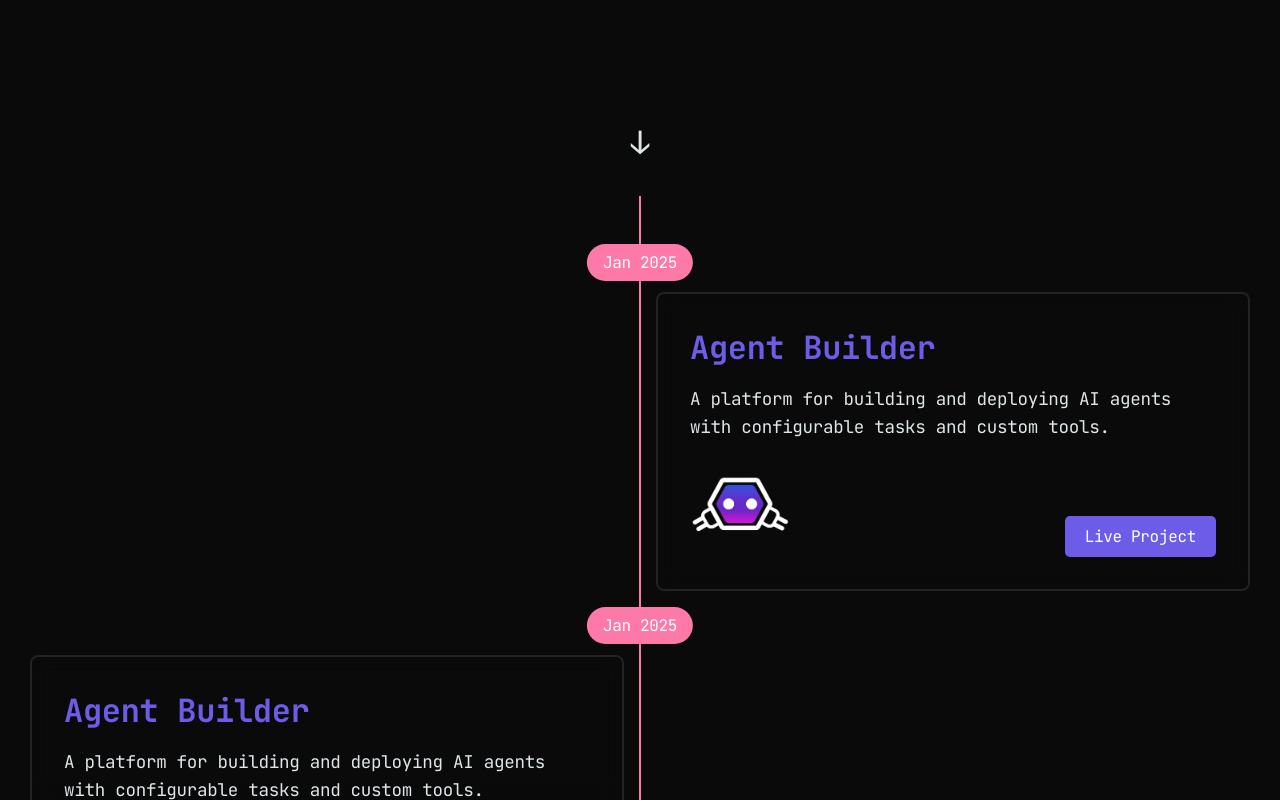
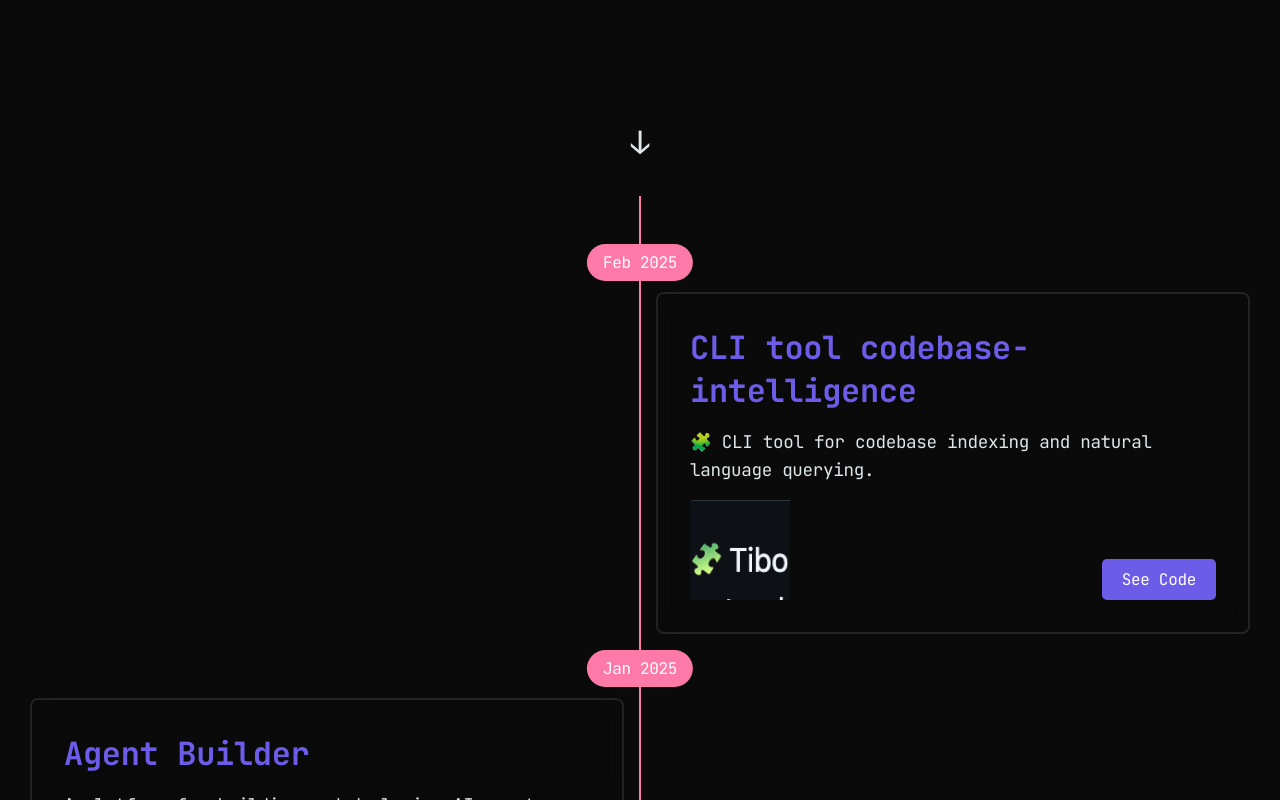
Before and after one commit to Thibault-Knobloch/Thibault-Knobloch.github.io, a plain HTML site: page index.html in a window 1280 px wide. Shown: the part 604-1404 px from the top of the page. Drawn offline with Linux system fonts and the light colour scheme.

Commit message:
add cli tool project project card

```diff
--- a/index.html
+++ b/index.html
@@ -26,13 +26,13 @@
             <div class="timeline-path"></div>
 
             <div class="project" data-project-id="1">
-                <div class="project-date">Jan 2025</div>
+                <div class="project-date">Feb 2025</div>
                 <div class="project-content">
-                    <h2>Agent Builder</h2>
-                    <p>A platform for building and deploying AI agents with configurable tasks and custom tools.</p>
+                    <h2>CLI tool codebase-intelligence</h2>
+                    <p>🧩 CLI tool for codebase indexing and natural language querying.</p>
                     <div class="project-footer">
-                        <img src="images/agentBuilder.png" alt="Agent Builder Icon" class="project-icon" />
-                        <a href="http://agentbuilder.eu/" target="_blank" rel="noopener noreferrer" class="cta-button">Live Project</a>
+                        <img src="images/tibo.png" alt="Tibo CLI Tool" class="project-icon" />
+                        <a href="https://github.com/Thibault-Knobloch/codebase-intelligence" target="_blank" rel="noopener noreferrer" class="cta-button">See Code</a>
                     </div>
                 </div>
             </div>
```
